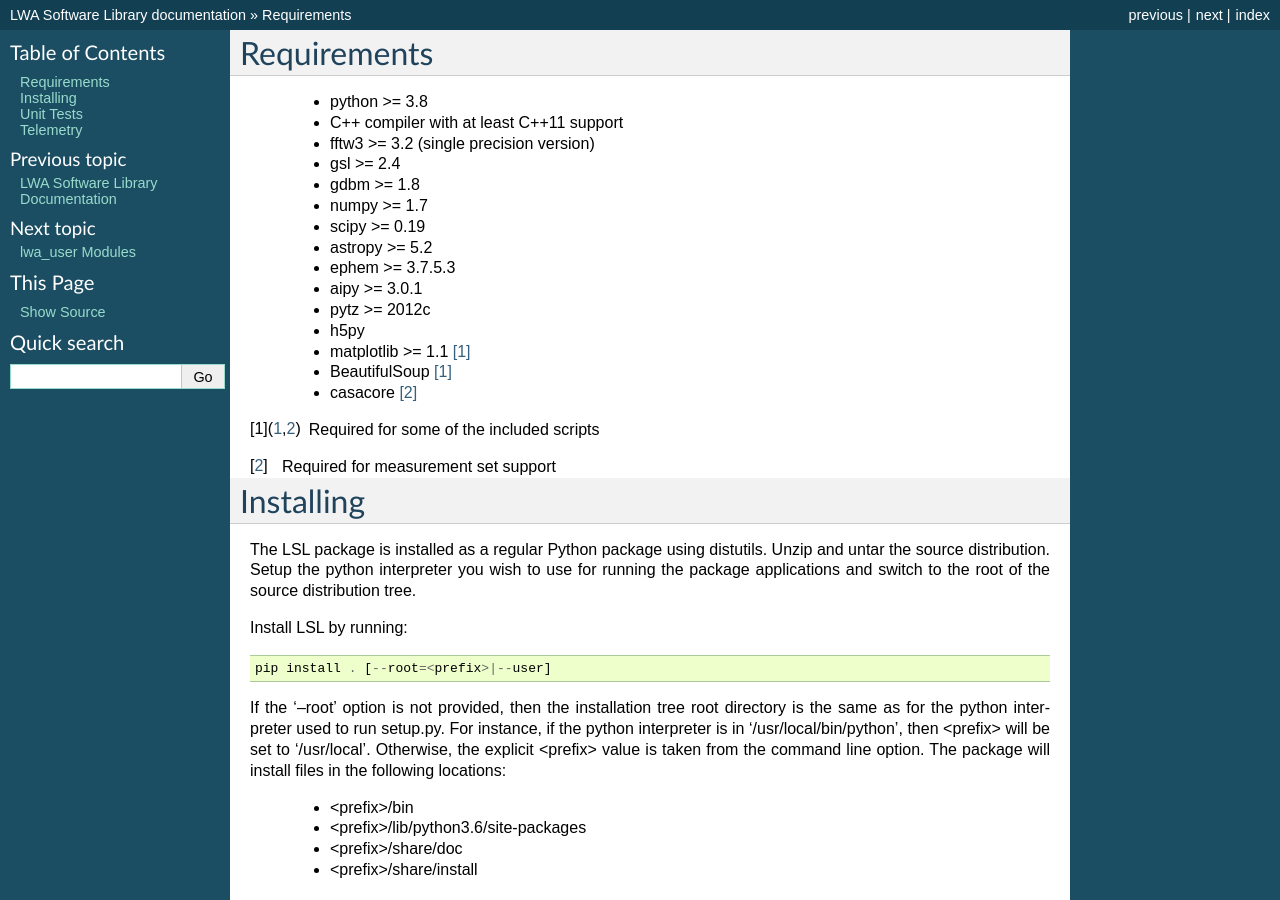
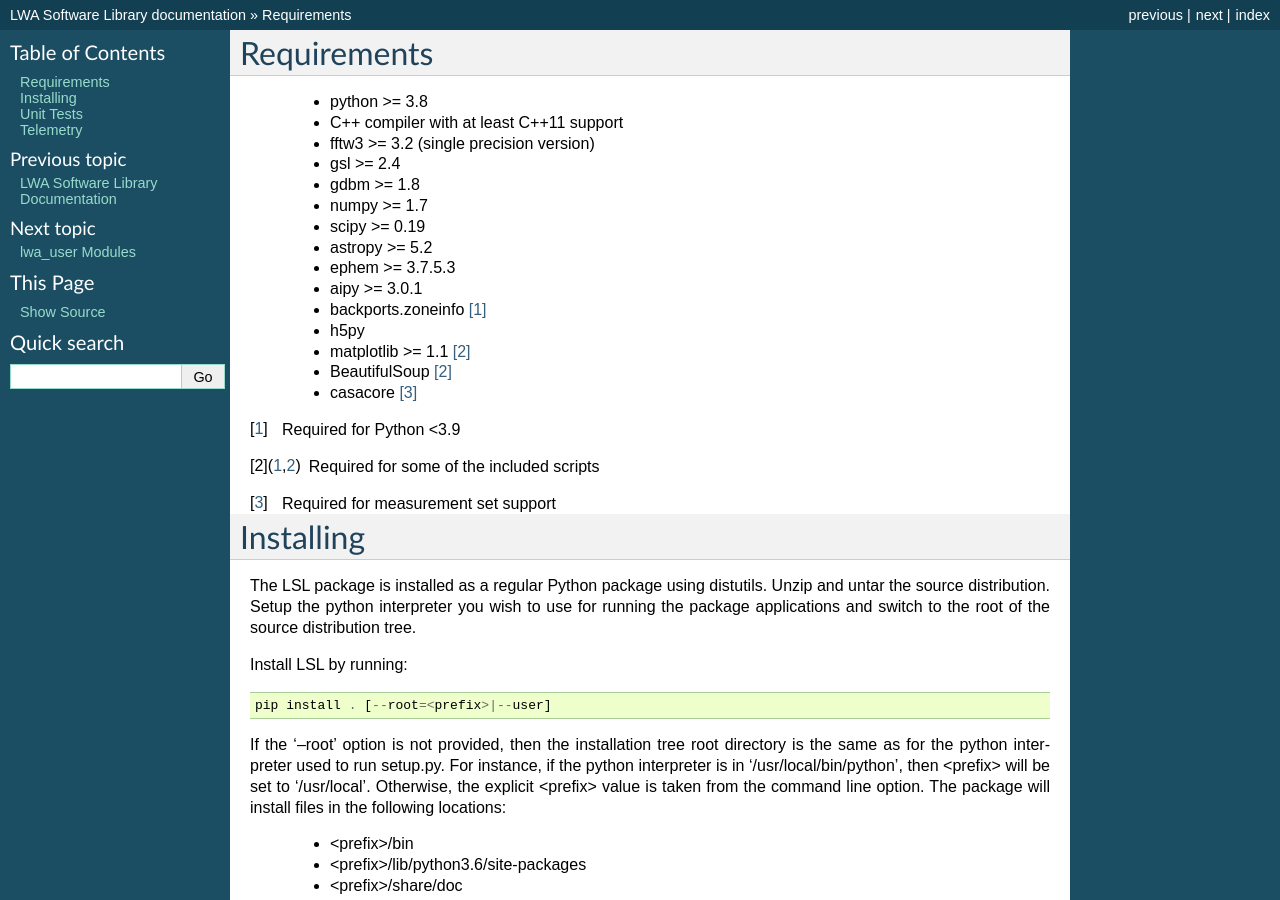
Before and after one commit to lwa-project/lsl, a Sphinx documentation site: the page built from docs/source/install.rst, in a window 1280 px wide and 900 px high. Built offline with Sphinx 7.4.7, drawn with Linux system fonts in a browser that asks for light colours; formulas are drawn with MathJax 3; pages that are not in the unit, such as notebooks, are missing from menus.

Commit message:
Remove pytz in favor of zoneinfo (or backports.zoneinfo).

```diff
--- a/docs/source/install.rst
+++ b/docs/source/install.rst
@@ -10,14 +10,15 @@ Requirements
  * astropy >= 5.2
  * ephem >= 3.7.5.3
  * aipy >= 3.0.1
- * pytz >= 2012c
+ * backports.zoneinfo [1]_
  * h5py
- * matplotlib >= 1.1 [1]_
- * BeautifulSoup [1]_
- * casacore [2]_
+ * matplotlib >= 1.1 [2]_
+ * BeautifulSoup [2]_
+ * casacore [3]_
 
-.. [1] Required for some of the included scripts
-.. [2] Required for measurement set support
+.. [1] Required for Python <3.9
+.. [2] Required for some of the included scripts
+.. [3] Required for measurement set support
 
 Installing
 ==========
--- a/setup.py
+++ b/setup.py
@@ -395,7 +395,7 @@ setup(
     scripts = glob.glob('scripts/*.py'),
     python_requires='>=3.8',
     setup_requires = ['numpy>=1.7'],
-    install_requires = ['astropy>=5.2', 'jplephem', 'healpy', 'h5py', 'numpy>=1.7', 'scipy>=0.19', 'ephem>=3.7.5.3', 'aipy>=3.0.1', 'pytz>=2012c', 'backports.zoneinfo; python_version<"3.9"'],
+    install_requires = ['astropy>=5.2', 'jplephem', 'healpy', 'h5py', 'numpy>=1.7', 'scipy>=0.19', 'ephem>=3.7.5.3', 'aipy>=3.0.1', 'backports.zoneinfo; python_version<"3.9"'],
     include_package_data = True,
     ext_package = 'lsl',
     ext_modules = ExtensionModules,
```
Also changed, not shown: README.md (+1 -1 lines), 5 other files.
